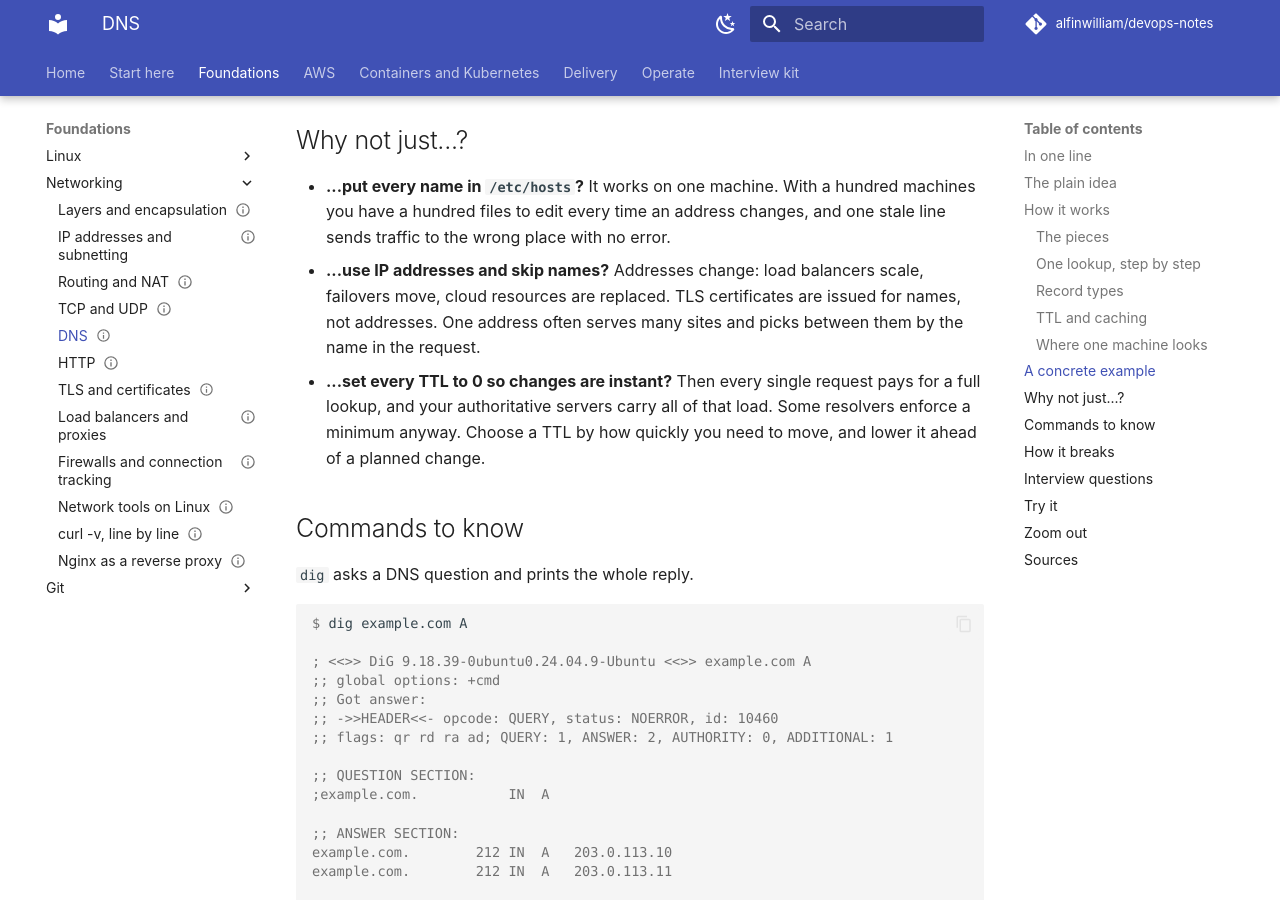
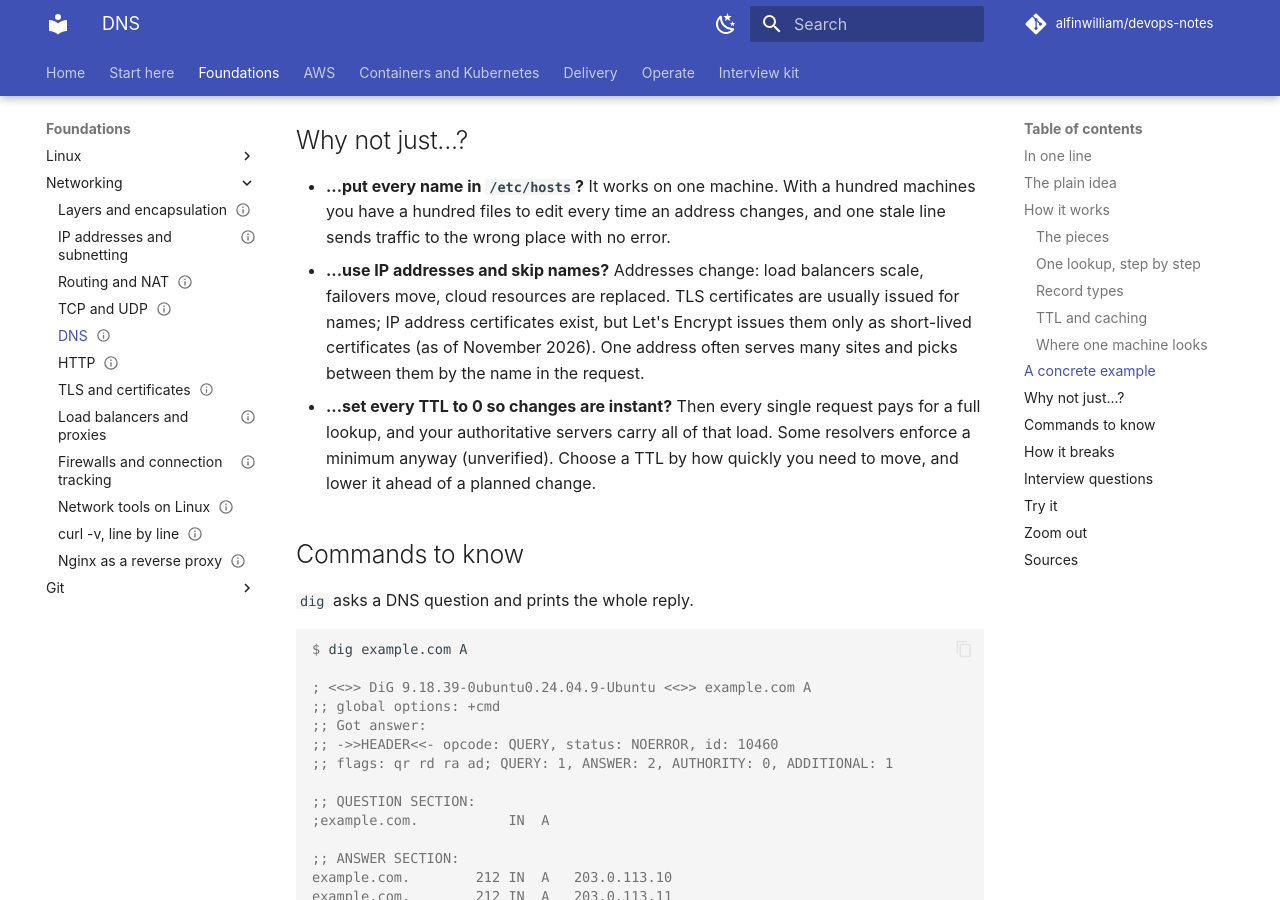
Before and after one commit to alfinwilliam/devops-notes, an MkDocs documentation site: the page built from docs/networking/dns.md, in a window 1280 px wide and 900 px high, scrolled down 5028 px. Built offline with MkDocs 1.6.1 and Material for MkDocs 9.7.7, drawn with Linux system fonts in a browser that asks for light colours; comment, search, counter and statistics services are not loaded; some of the changed text lies outside the part shown.

Commit message:
dns: apply fact-check corrections (dig +trace, negative caching, TTL minimum)
Co-Authored-By: Claude Opus 5.5 <noreply@anthropic.com>

```diff
--- a/docs/networking/dns.md
+++ b/docs/networking/dns.md
@@ -31,7 +31,7 @@ DNS happens before everything else. There is no TCP connection, no TLS and no HT
 |---|---|---|
 | **Stub resolver** | A library inside your operating system | Sends one question to the configured resolver and waits for a complete answer. It does no walking. |
 | **Recursive resolver** | Your router, your provider, your cloud network, or a public one such as `1.1.1.1` | Walks the tree on your behalf and caches what it learns. |
-| **Root servers** | 13 named server addresses, `a` to `m`, each served from many locations | Know which servers handle each top-level domain (`.com`, `.org`, `.in`). |
+| **Root servers** | 13 named servers, `a` to `m`, each served from many locations | Know which servers handle each top-level domain (`.com`, `.org`, `.in`). |
 | **TLD servers** | Run by each top-level domain's registry | Know which servers are in charge of each domain under them. |
 | **Authoritative servers** | Run by the domain's owner or their DNS provider | Hold the domain's real records and give the final answer. |
 
@@ -124,8 +124,8 @@ Step 6 is why two people can see different results for the same name at the same
 ## Why not just...?
 
 - **...put every name in `/etc/hosts`?** It works on one machine. With a hundred machines you have a hundred files to edit every time an address changes, and one stale line sends traffic to the wrong place with no error.
-- **...use IP addresses and skip names?** Addresses change: load balancers scale, failovers move, cloud resources are replaced. TLS certificates are issued for names, not addresses. One address often serves many sites and picks between them by the name in the request.
-- **...set every TTL to 0 so changes are instant?** Then every single request pays for a full lookup, and your authoritative servers carry all of that load. Some resolvers enforce a minimum anyway. Choose a TTL by how quickly you need to move, and lower it ahead of a planned change.
+- **...use IP addresses and skip names?** Addresses change: load balancers scale, failovers move, cloud resources are replaced. TLS certificates are usually issued for names; IP address certificates exist, but Let's Encrypt issues them only as short-lived certificates (as of November 2026). One address often serves many sites and picks between them by the name in the request.
+- **...set every TTL to 0 so changes are instant?** Then every single request pays for a full lookup, and your authoritative servers carry all of that load. Some resolvers enforce a minimum anyway (unverified). Choose a TTL by how quickly you need to move, and lower it ahead of a planned change.
 
 ## Commands to know
 
@@ -265,7 +265,7 @@ $ dig @203.0.113.1 example.com A +time=2 +tries=1
 <details markdown="1">
 <summary>Answer</summary>
 
-- It does the resolver's job itself, without using a cache.
+- It does the resolver's job itself. Only its first query, for the list of root servers, goes to your usual resolver.
 - It asks a root server and gets a referral to the `.com` servers.
 - It asks a `.com` server and gets a referral to the domain's authoritative servers.
 - It asks an authoritative server and gets the final records.
@@ -369,6 +369,7 @@ DNS is the first hop of every request, as [One request, end to end](../start/req
 - [RFC 1035: Domain names, implementation and specification](https://www.rfc-editor.org/rfc/rfc1035)
 - [RFC 2308: Negative caching of DNS queries](https://www.rfc-editor.org/rfc/rfc2308)
 - [RFC 7766: DNS transport over TCP](https://www.rfc-editor.org/rfc/rfc7766)
+- [Let's Encrypt: 6-day and IP address certificates are generally available](https://letsencrypt.org/2026/01/15/6day-and-ip-general-availability)
 - [IANA: root servers](https://www.iana.org/domains/root/servers)
 - [dig manual page](https://manpages.ubuntu.com/manpages/noble/man1/dig.1.html)
 - [resolv.conf manual page](https://man7.org/linux/man-pages/man5/resolv.conf.5.html)
```
Also changed, not shown: other parts of docs/networking/dns.md (+1 -1 lines).
